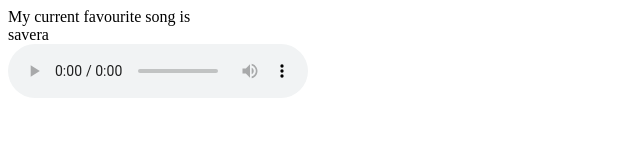
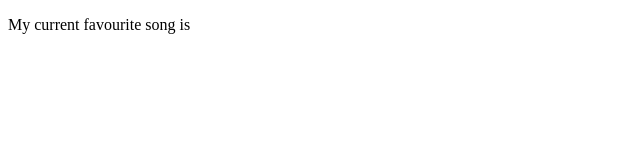
Before and after one commit to acciojob/favourite-song-rajinivatti, a website: page main.html in a window 1280 px wide. Shown: the whole page, without its empty margins (0-640 px from the left). Drawn offline with Linux system fonts and the light colour scheme.

Commit message:
Update main.html

```diff
--- a/main.html
+++ b/main.html
@@ -8,10 +8,11 @@
 
 <body>
 	<!-- the entire body must be written by student -->
-	<div>My current favourite song is </div>
-	<div>savera</div>
-        <audio controls>
-	<source src ="https://bit.ly/3k0dbAq.mp3." type ="audio/mpeg"></audio controls>
+	<div>
+		<p>My current favourite song is
+			<a href=" https://spoti.fi/37v8RGZ.mp3></a>
+				 bullet bandi song</p>
+	</div>
     <script type="text/javascript" src="./script.js">
 </script>
 
```
